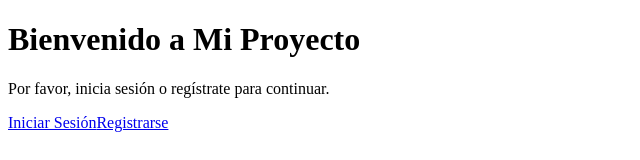
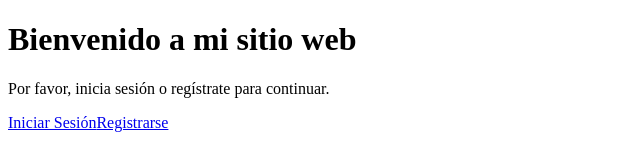
Before and after one commit to TheCoders24/my-app-proyecto, a Next.js app: page / in a window 1280 px wide. Shown: the top 160 px of the page, without its empty margins (0-640 px from the left). Built offline with nearby package versions, Linux system fonts and the light colour scheme.

Commit message:
add message

```diff
--- a/src/app/page.js
+++ b/src/app/page.js
@@ -4,7 +4,7 @@
   return (
     <div className="min-h-screen flex flex-col items-center justify-center bg-gray-100">
       <div className="bg-white p-8 rounded-lg shadow-md text-center">
-        <h1 className="text-3xl font-bold mb-4">Bienvenido a Mi Proyecto</h1>
+        <h1 className="text-3xl font-bold mb-4">Bienvenido a mi sitio web</h1>
         <p className="text-gray-700 mb-6">
           Por favor, inicia sesión o regístrate para continuar.
         </p>
```
